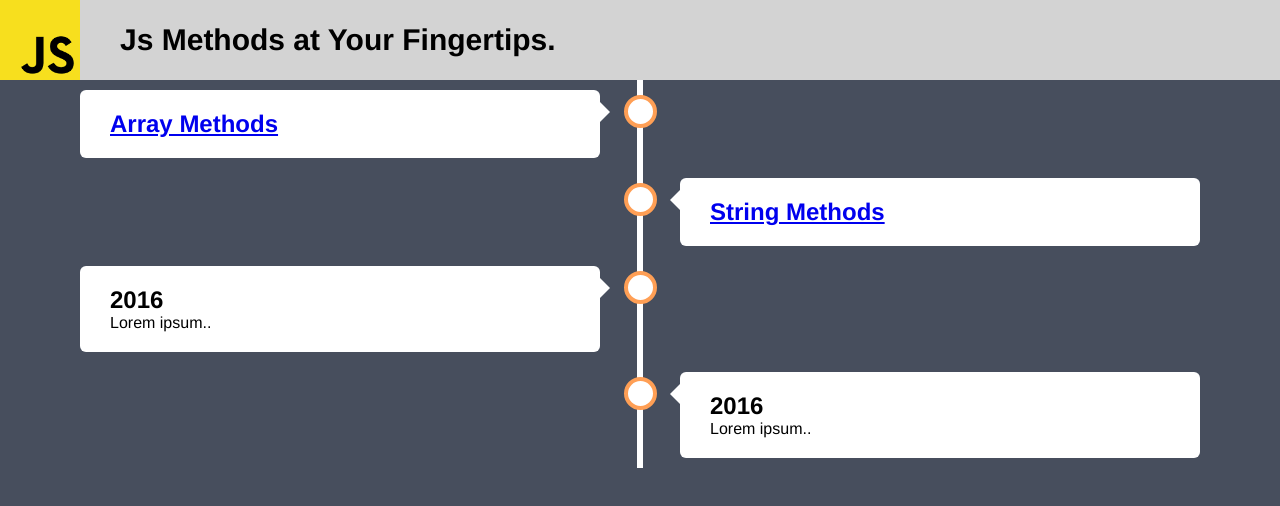
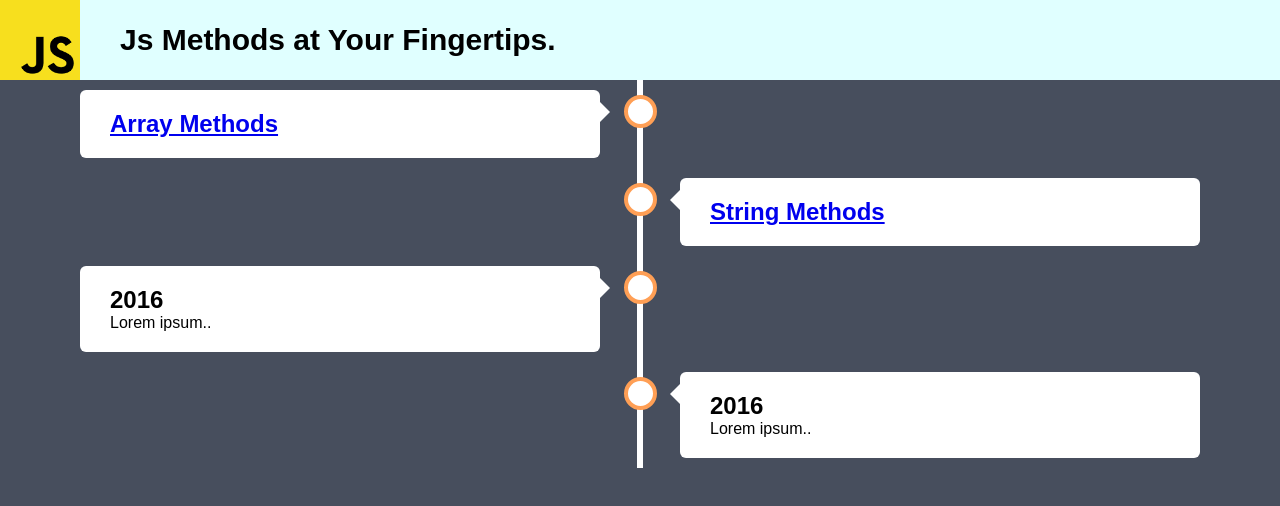
Before and after one commit to akslucky619/javaScript-methods-project, a React (Create React App) app: page / in a window 1280 px wide. Shown: the top 506 px of the page. Built offline with nearby package versions, Linux system fonts and the light colour scheme.

Commit message:
final touch

```diff
--- a/src/Header.css
+++ b/src/Header.css
@@ -1,7 +1,7 @@
 header {
     width: 100%;
     height: 80px;
-    background: lightgray;
+    background: lightcyan;
   }
   img {
     width: 80px;
--- a/src/Main.css
+++ b/src/Main.css
@@ -10,6 +10,7 @@
   body {
     background-color: #474e5d;
     font-family: Helvetica, sans-serif;
+    font-family: sans-serif;
   }
 
 
```
